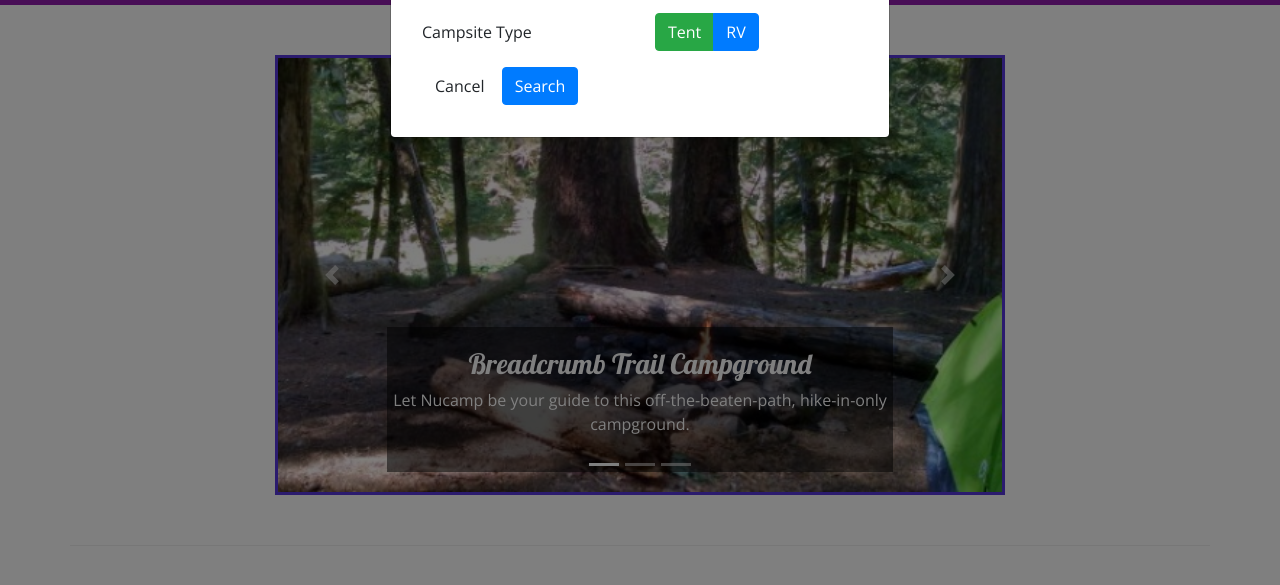
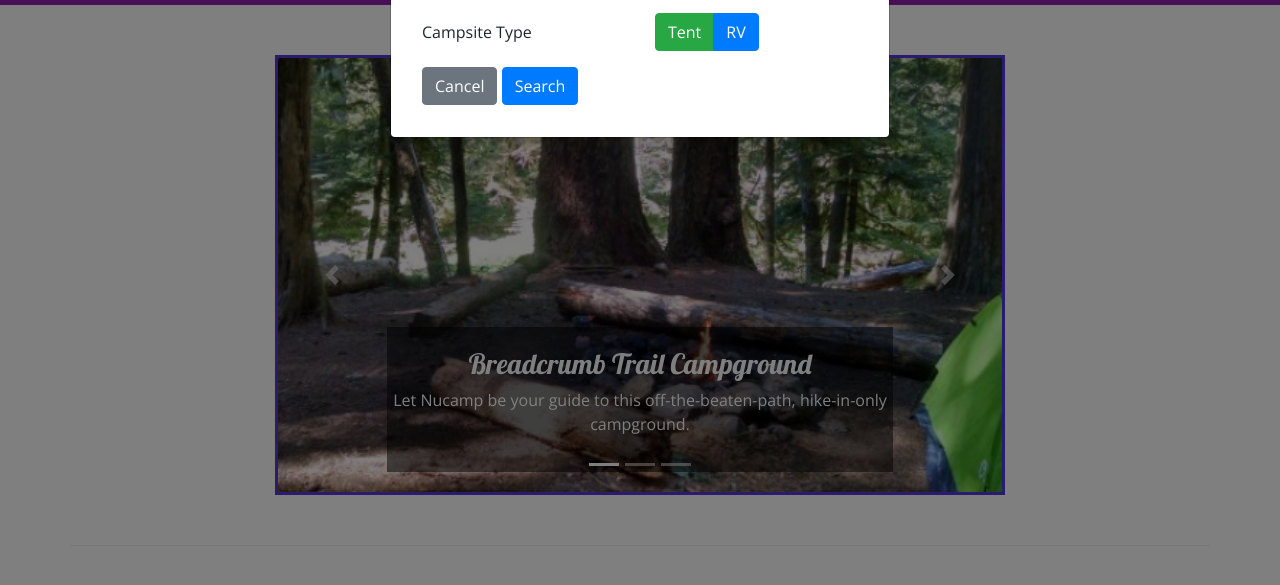
Before and after one commit to lkhunter/Week-3-Before-Workshop, a website: page index.html in a window 1280 px wide. Both pictures are taken after a click on the button "Reserve Campsite". Shown: the part 215-800 px from the top of the page. Drawn offline with nearby package versions, Linux system fonts and the light colour scheme.

Commit message:
added btn-secondary for cancel btn in modal

```diff
--- a/index.html
+++ b/index.html
@@ -87,7 +87,7 @@
                             <!-- Cancel and Search Buttons -->
                             <div class="form-group row">
                                 <div class="col">
-                                    <button type="submit" data-dismiss="modal" class="btn btn-gray">Cancel</button>
+                                    <button type="submit" data-dismiss="modal" class="btn btn-secondary">Cancel</button>
                                     <button type="submit" class="btn btn-primary">Search</button>
                                 </div>
                             </div>
```
